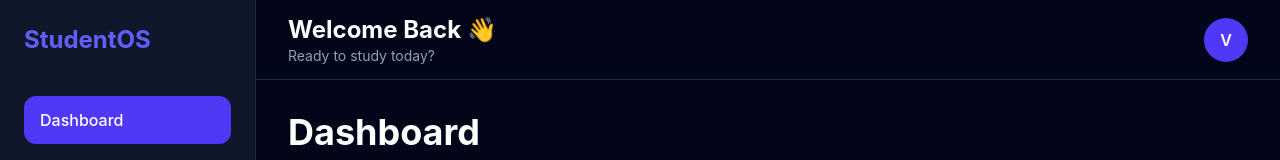
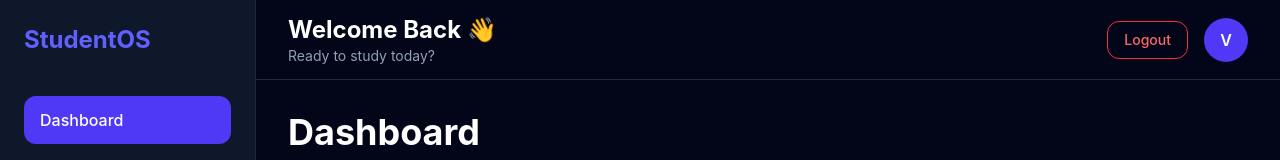
Before and after one commit to Vaidik1199/studentos, a React app in the folder frontend/: page /dashboard in a window 1280 px wide. Shown: the top 160 px of the page. Built offline with nearby package versions, Linux system fonts and the light colour scheme; sample sign-in values are in the browser's storage; the HTML template or start-up script is replaced by a standard one.

Commit message:
implement logout functionality

```diff
--- a/frontend/src/components/layout/Topbar.jsx
+++ b/frontend/src/components/layout/Topbar.jsx
@@ -1,7 +1,15 @@
+import { useNavigate } from "react-router-dom";
+
 function Topbar() {
+  const navigate = useNavigate();
+
+  const handleLogout = () => {
+    localStorage.removeItem("token");
+    navigate("/login");
+  };
+
   return (
     <header className="flex h-20 items-center justify-between border-b border-slate-800 bg-slate-950 px-8">
-
       <div>
         <h2 className="text-2xl font-bold">
           Welcome Back 👋
@@ -14,12 +22,18 @@
 
       <div className="flex items-center gap-4">
 
+        <button
+          onClick={handleLogout}
+          className="rounded-xl border border-red-500 px-4 py-2 text-sm font-medium text-red-400 transition hover:bg-red-500 hover:text-white"
+        >
+          Logout
+        </button>
+
         <div className="flex h-11 w-11 items-center justify-center rounded-full bg-indigo-600 font-semibold">
           V
         </div>
 
       </div>
-
     </header>
   );
 }
```
